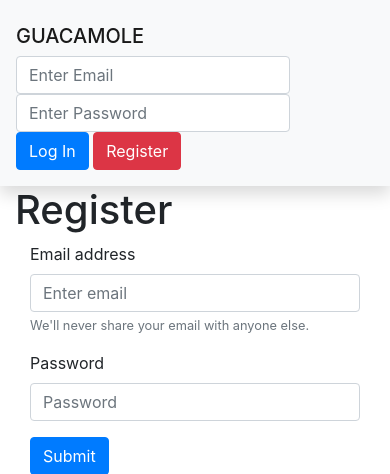
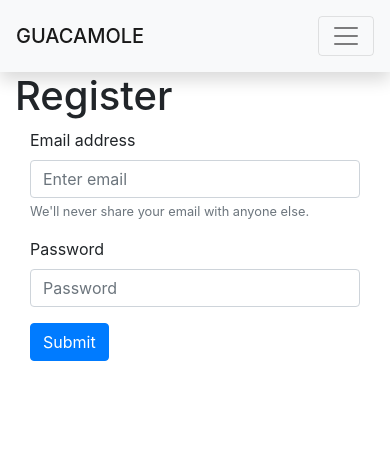
Before and after one commit to Guacamole-Devs/glowing-guacamole, a Flask app: page /auth/register in a window 390 px wide. Shown: the top 474 px of the page. Run offline with Flask 2, Linux system fonts and the light colour scheme; some libraries are stand-ins or nearby versions.

Commit message:
added responsiveness

```diff
--- a/guacamole/templates/base.html
+++ b/guacamole/templates/base.html
@@ -20,6 +20,10 @@
 
     <nav class="shadow p-3 navbar navbar-expand-lg navbar-light bg-light">
       <a class="navbar-brand  mb-0 h1" href="{{url_for('marketplace.index')}}">GUACAMOLE</a>
+      <button class="navbar-toggler" type="button" data-toggle="collapse" data-target="#navbarTogglerDemo01" aria-controls="navbarTogglerDemo01" aria-expanded="false" aria-label="Toggle navigation">
+        <span class="navbar-toggler-icon"></span>
+      </button>
+      <div class="collapse navbar-collapse" id="navbarTogglerDemo01">
       {% if g.user %}
         <ul class="navbar-nav mr-auto">
         <li class="nav-item">
@@ -53,6 +57,7 @@
             </form>
           </div>
         </ul>
+      </div>
       {% endif %}
     </nav>
 
```
